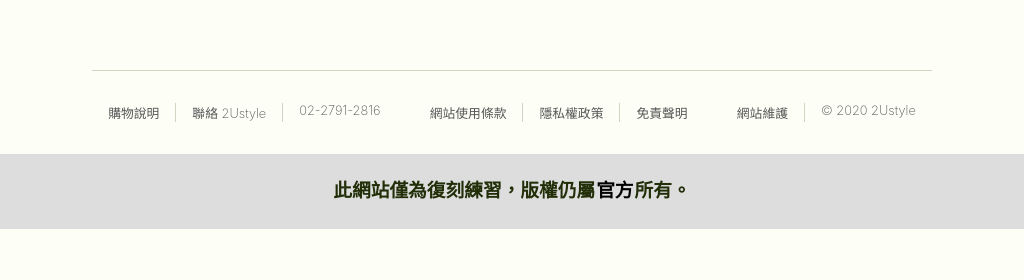
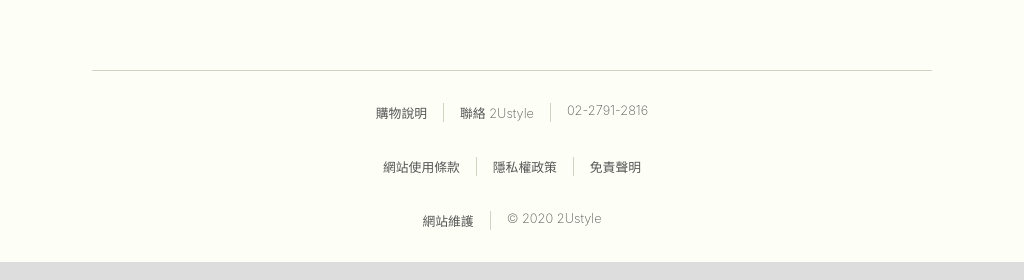
Before and after one commit to RediChen/web_remake_2Ustyle, a React (Create React App) app: page / in a window 1024 px wide. Shown: the part 1057-1337 px from the top of the page. Before the commit the page ends 1286 px from the top, so only its background shows below. Built offline with nearby package versions, Linux system fonts and the light colour scheme.

Commit message:
累積性進度

```diff
--- a/src/style/style.css
+++ b/src/style/style.css
@@ -1,7 +1,36 @@
 @charset "UTF-8";
 @import url("https://fonts.googleapis.com/css2?family=Noto+Serif+TC:wght@200;300;500;700;900&display=swap");
-@import url("https://fonts.googleapis.com/css2?family=Noto+Serif+TC:wght@200;300;500;700;900&display=swap");
-@import url("https://fonts.googleapis.com/css2?family=Noto+Serif+TC:wght@200;300;500;700;900&display=swap");
+* {
+  margin: 0;
+  padding: 0;
+  -webkit-box-sizing: border-box;
+          box-sizing: border-box;
+}
+
+a {
+  text-decoration: none;
+}
+
+a:link, a:visited {
+  color: initial;
+}
+
+a:active {
+  -webkit-filter: invert(0.3);
+          filter: invert(0.3);
+}
+
+ul {
+  list-style: none;
+}
+
+body {
+  padding: 0 9vw;
+  background: #fdfff7;
+  color: #212e08;
+  font-family: "Noto Serif TC", -apple-system, BlinkMacSystemFont,'palatino', serif;
+}
+
 nav {
   padding: 1rem 0;
   display: -webkit-box;
@@ -141,15 +170,49 @@ nav {
   margin-right: 0.25rem;
 }
 
+/*
+note: 16px 的 base size 是常用的初始數值
+idea: 以 md 之下的區間為 16 px
+每 40px 將基本 fz 縮小一個 px。直到 12px。
+    而在 md 之上則是換成 18px
+
+note: 須留意有些介面及使在移動裝置
+也必須確保 fz=16px e.g. input
+*/
 #footer-info-box {
   border-top: 1px solid #cfd4c3;
   padding-top: 2rem;
   display: -webkit-box;
   display: -ms-flexbox;
   display: flex;
-  -webkit-box-pack: justify;
-      -ms-flex-pack: justify;
-          justify-content: space-between;
+}
+
+@media screen and (min-width: 992px) {
+  #footer-info-box {
+    -webkit-box-orient: horizontal;
+    -webkit-box-direction: normal;
+        -ms-flex-direction: row;
+            flex-direction: row;
+    -webkit-box-pack: justify;
+        -ms-flex-pack: justify;
+            justify-content: space-between;
+  }
+}
+
+@media screen and (max-width: 1279.98px) {
+  #footer-info-box {
+    -webkit-box-orient: vertical;
+    -webkit-box-direction: normal;
+        -ms-flex-direction: column;
+            flex-direction: column;
+    -webkit-box-align: center;
+        -ms-flex-align: center;
+            align-items: center;
+    -webkit-box-pack: justify;
+        -ms-flex-pack: justify;
+            justify-content: space-between;
+    height: 10rem;
+  }
 }
 
 #footer-info-box ul li {
@@ -271,37 +334,6 @@ nav {
   margin-bottom: 1rem;
 }
 
-* {
-  margin: 0;
-  padding: 0;
-  -webkit-box-sizing: border-box;
-          box-sizing: border-box;
-}
-
-a {
-  text-decoration: none;
-}
-
-a:link, a:visited {
-  color: initial;
-}
-
-a:active {
-  -webkit-filter: invert(0.3);
-          filter: invert(0.3);
-}
-
-ul {
-  list-style: none;
-}
-
-body {
-  padding: 0 9vw;
-  background: #fdfff7;
-  color: #212e08;
-  font-family: "Noto Serif TC", -apple-system, BlinkMacSystemFont,'palatino', serif;
-}
-
 .center {
   display: -webkit-box;
   display: -ms-flexbox;
```
